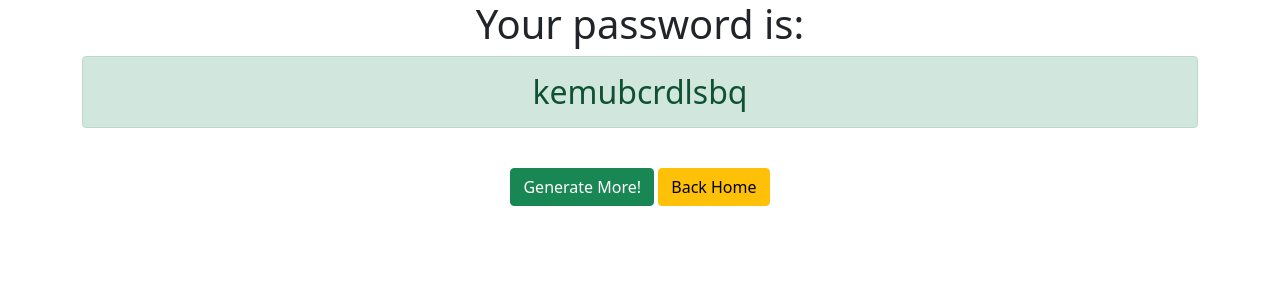
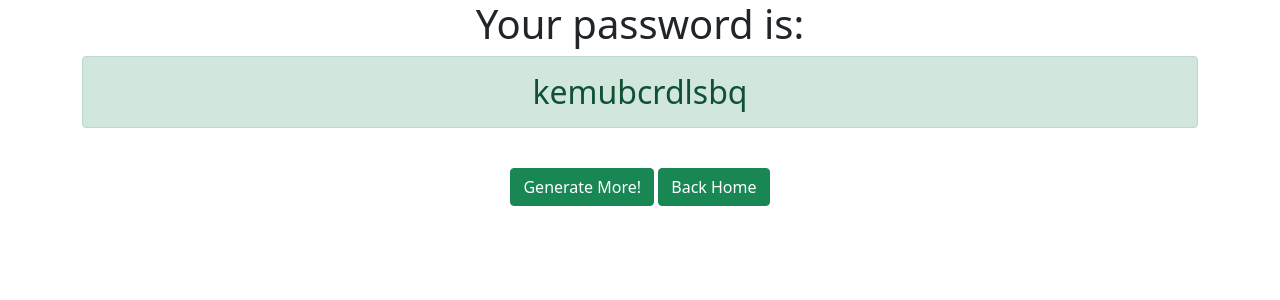
Before and after one commit to Hectoronian/django3-password-generator, a Django app: page /password in a window 1280 px wide. Shown: the top 300 px of the page. Run offline with Django 3.2, Linux system fonts and the light colour scheme.

Commit message:
Change of color in password button to green

```diff
--- a/generator/templates/generator/password.html
+++ b/generator/templates/generator/password.html
@@ -5,5 +5,5 @@
   <h2 class="alert alert-success">{{ password }}</h2>
   <br>
   <a href="#" onclick="window.location.reload();" class="btn btn-success">Generate More!</a>
-  <a href="{% url 'home' %}" class="btn btn-warning">Back Home</a>
+  <a href="{% url 'home' %}" class="btn btn-success">Back Home</a>
 </div>
```
